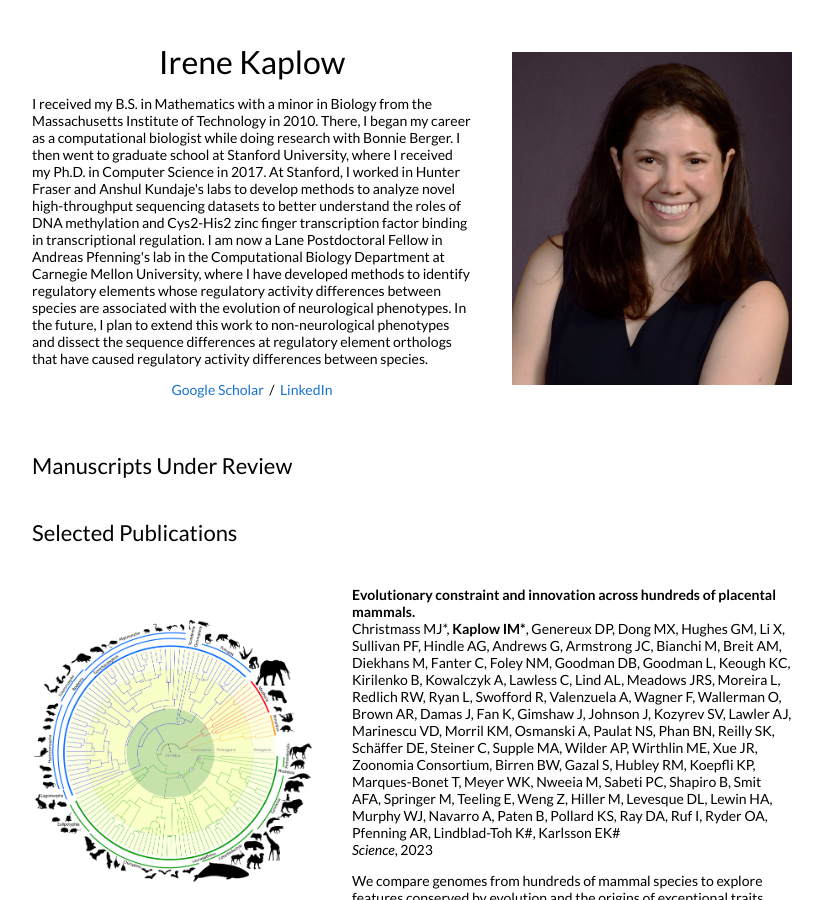
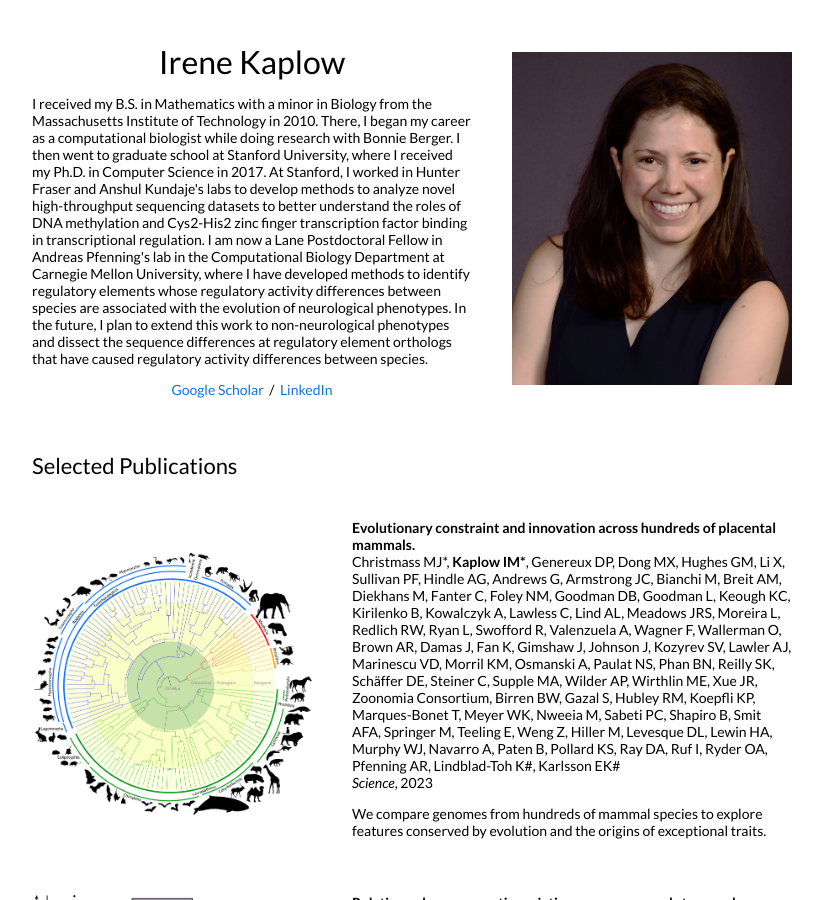
Before and after one commit to imk1/imk1.github.io, a Jekyll site: the page built from _posts/2023-3-6-Science2023b.markdown, in a window 1280 px wide and 900 px high. Shown: the whole window, without its empty margins (228-1051 px from the left). Built offline with Jekyll 4.4.1, drawn with Linux system fonts in a browser that asks for light colours.

```diff
--- a/_layouts/default.html
+++ b/_layouts/default.html
@@ -40,48 +40,6 @@
           </tr>
         </table>
 
-        <table style="width:100%;border:0px;border-spacing:0px;border-collapse:separate;margin-right:auto;margin-left:auto;">
-          <tr>
-            <td style="padding:2.5%;width:100%;vertical-align:middle">
-              <h2>Manuscripts Under Review</h2>
-            </td>
-          </tr>
-        </table>
-        <table style="width:100%;border:0px;border-spacing:0px;border-collapse:separate;margin-right:auto;margin-left:auto;">
-
-          {% for post in site.posts %}
-          {% for cat in post.categories %}
-          {% if cat == 'preprint' %}
-          <tr>
-            <td style="padding:2.5%;width:40%;vertical-align:middle;min-width:120px">
-              <img src="{{post.image}}" alt="project image" style="width:auto; height:auto; max-width:100%;" />
-            </td>
-            <td style="padding:2.5%;width:60%;vertical-align:middle">
-              <h3>{{post.title}}</h3>
-              <br>
-              {{post.authors}}
-
-              <br>
-			  {% if post.preprintlink %}
-              <a href="{{post.preprintlink}}">Preprint link</a>
-              {% endif %}
-              {% if post.video %}
-              / <a href="{{post.video}}">video</a>
-              {% endif %}
-              {% if post.poster %}
-              / <a href="{{post.poster}}">poster</a>
-              {% endif %}
-              {% if post.code %}
-              / <a href="{{post.code}}">code</a>
-              {% endif %}
-              <p></p>
-              {{ post.excerpt }}
-            </td>
-          </tr>
-          {% endif %}
-          {% endfor %}
-          {% endfor %}
-        </table>
 
         <table style="width:100%;border:0px;border-spacing:0px;border-collapse:separate;margin-right:auto;margin-left:auto;">
           <tr>
```
Also changed, not shown: _posts/2023-3-6-Science2023b.markdown (renamed from _posts/2022-3-6-Science2023b.markdown).
